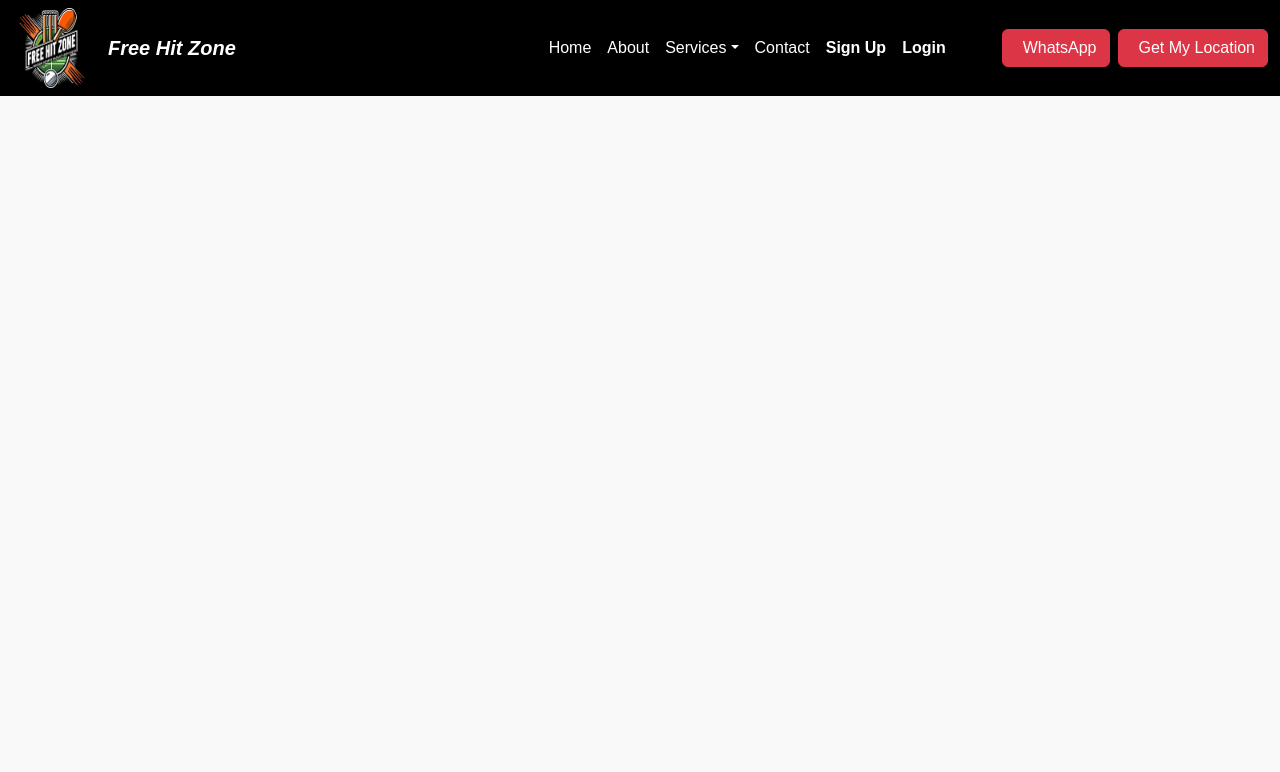
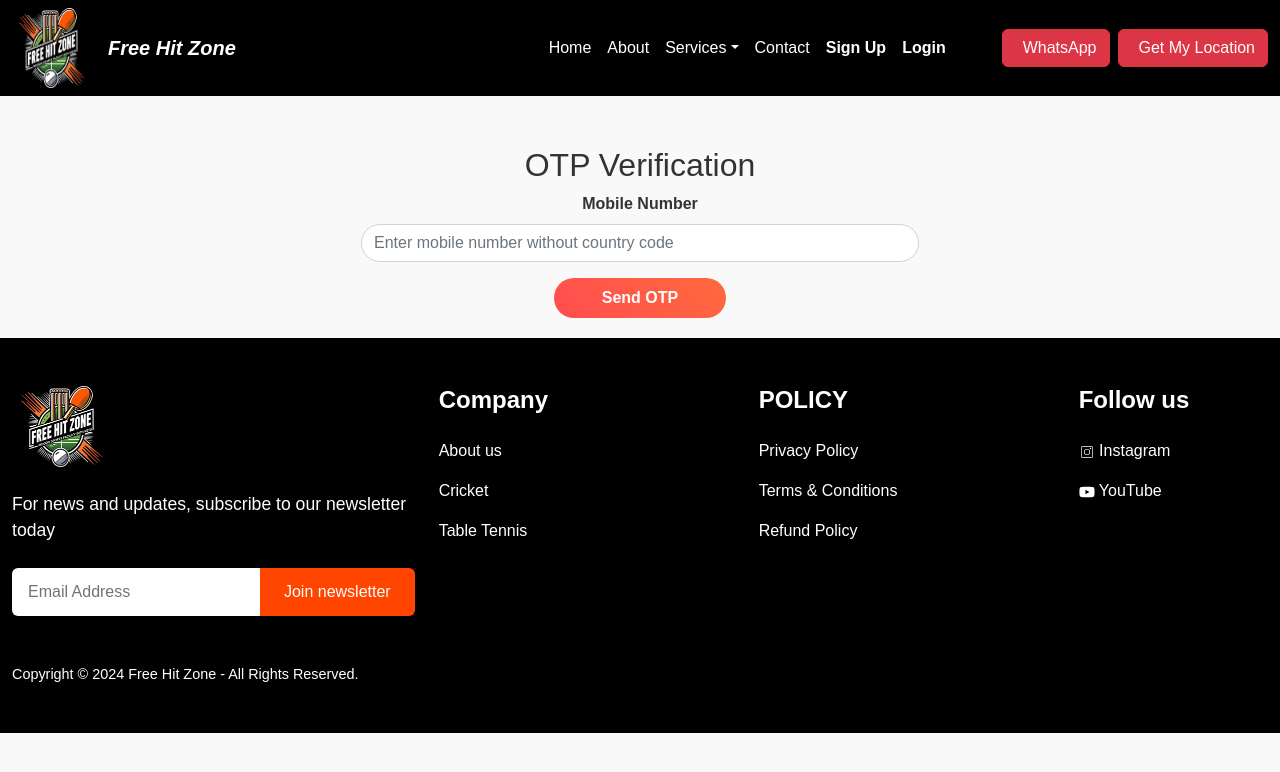
Before and after one commit to saurabhpratapsingh23/Ergebins-Technologies, a React (Create React App) app: page /user/customer/forget-password in a window 1280 px wide. Shown: the top 772 px of the page. Built offline with nearby package versions, Linux system fonts and the light colour scheme.

Commit message:
updated code

```diff
--- a/src/App.js
+++ b/src/App.js
@@ -26,7 +26,7 @@ import Services from "./page/Services";
 import Cricket from "./page/Services/Cricket";
 import TableTennis from "./page/Services/TableTennis";
 import OtpVerify from "./UserComponent/OtpVerify";
-
+import ForgetPassword from "./UserComponent/ForgetPassword";
 
 function App() {
   return (
@@ -45,6 +45,7 @@ function App() {
         <Route path="/user/login" element={<UserLoginForm />} />
         <Route path="/user/verifyotp" element={<OtpVerify />} />
         <Route path="/booking" element={<Booking />} />
+        <Route path="/user/customer/forget-password" element={<ForgetPassword />} />
 
         {/* <Route path="admin/ground/add" element={<AddGroundForm />} />
         <Route path="book/ground/add" element={<AddGroundForm />} />
--- /dev/null
+++ b/src/UserComponent/ForgetPassword.jsx
@@ -0,0 +1,124 @@
+import React, { useState } from 'react';
+import Footer from '../page/Footer';
+import { data } from '../mockAPI/MockAPI';
+
+const ForgotPassword = () => {
+  const [mobileNumber, setMobileNumber] = useState('');
+  const [otp, setOtp] = useState('');
+  const [message, setMessage] = useState('');
+  const [otpSent, setOtpSent] = useState(false);
+
+  // Function to send OTP
+  const sendOtp = async () => {
+    try {
+      const response = await fetch(`http://54.165.1.101:8085/api/otp/sendOtp?mobileNumber=+91${mobileNumber}`, {
+        method: 'POST',
+      });
+
+      // console.log(response);
+
+      if (response.ok) {
+        setMessage('OTP sent successfully!');
+        setOtpSent(true);
+      } else {
+        const error = await response.json();
+        setMessage(`Failed to send OTP: ${error.message}`);
+      }
+    } catch (error) {
+      setMessage(`An error occurred: ${error.message}`);
+    }
+  };
+
+  // Function to verify OTP
+  const verifyOtp = async () => {
+    try {
+      const response = await fetch(
+        `http://54.165.1.101:8085/api/otp/verifyOtp?mobileNumber=+91${mobileNumber}&otp=${otp}`,
+        {
+          method: 'GET',
+        }
+      );
+
+      if (response.ok) {
+        const data = await response.json();
+        setMessage('OTP verified successfully!');
+        console.log(data);
+      } else {
+        const error = await response.json();
+        setMessage(`Failed to verify OTP: ${error.message}`);
+      }
+    } catch (error) {
+      setMessage(`An error occurred: ${error.message}`);
+    }
+  };
+
+  return (
+    <>
+      <div className="container text-center" style={{ marginTop: '50px' }}>
+        <h2>OTP Verification</h2>
+        <div className="mb-3" style={{width:'50%',margin:'auto'}}>
+          <label htmlFor="mobileNumber" className="form-label">
+            <b>Mobile Number</b>
+          </label>
+          <input
+            type="tel"
+            className="form-control rounded-pill"
+            id="mobileNumber"
+            name="mobileNumber"
+            onChange={(e) => setMobileNumber(e.target.value)}
+            value={mobileNumber}
+            placeholder="Enter mobile number without country code"
+          />
+        </div>
+        <button
+          onClick={sendOtp}
+          className="btn text-white px-5 py-2 rounded-pill"
+          style={{
+            background: "linear-gradient(45deg, #ff4d4f, #ff6a3d)",
+            border: "none",
+            fontSize: "1rem",
+            fontWeight: "bold",
+          }}
+          disabled={otpSent}
+        >
+          {otpSent ? 'OTP Sent' : 'Send OTP'}
+        </button>
+
+        {otpSent && (
+          <>
+            <div className="mb-3" style={{width:'50%',margin:'auto', marginTop: '20px'}}>
+              <label htmlFor="otp" className="form-label">
+                <b>Enter OTP</b>
+              </label>
+              <input
+                type="text"
+                className="form-control rounded-pill"
+                id="otp"
+                name="otp"
+                onChange={(e) => setOtp(e.target.value)}
+                value={otp}
+                placeholder="Enter OTP"
+              />
+            </div>
+            <button
+              onClick={verifyOtp}
+              className="btn text-white px-5 py-2 rounded-pill"
+              style={{
+                background: "linear-gradient(45deg, #ff4d4f, #ff6a3d)",
+                border: "none",
+                fontSize: "1rem",
+                fontWeight: "bold",
+              }}
+            >
+              Verify OTP
+            </button>
+          </>
+        )}
+        <p style={{ marginTop: '20px', color: 'blue' }}>{message}</p>
+      </div>
+      <Footer />
+    </>
+  );
+};
+
+export default ForgotPassword;
--- /dev/null
+++ b/src/mockAPI/MockAPI.jsx
@@ -0,0 +1,17 @@
+export const data = {
+    "responseMessage": "sports fetched successfully",
+    "status": null,
+    "sports": [
+        {
+            "id": 1,
+            "sportValue": "Cricket",
+            "status": 1
+        },
+        {
+            "id": 2,
+            "sportValue": "TableTennis",
+            "status": 1
+        }
+    ],
+    "success": true
+};
--- a/src/page/GameBooking.jsx
+++ b/src/page/GameBooking.jsx
@@ -2,6 +2,7 @@ import React, { useState, useEffect } from "react";
 import "./GameBooking.css"; // Import the CSS file
 import Calendar from 'react-calendar'; // Import the Calendar component
 import 'react-calendar/dist/Calendar.css'; // Import the Calendar CSS
+import { data } from '../mockAPI/MockAPI';
 
 const GameBooking = () => {
   const [selectedSession, setSelectedSession] = useState("");
```
